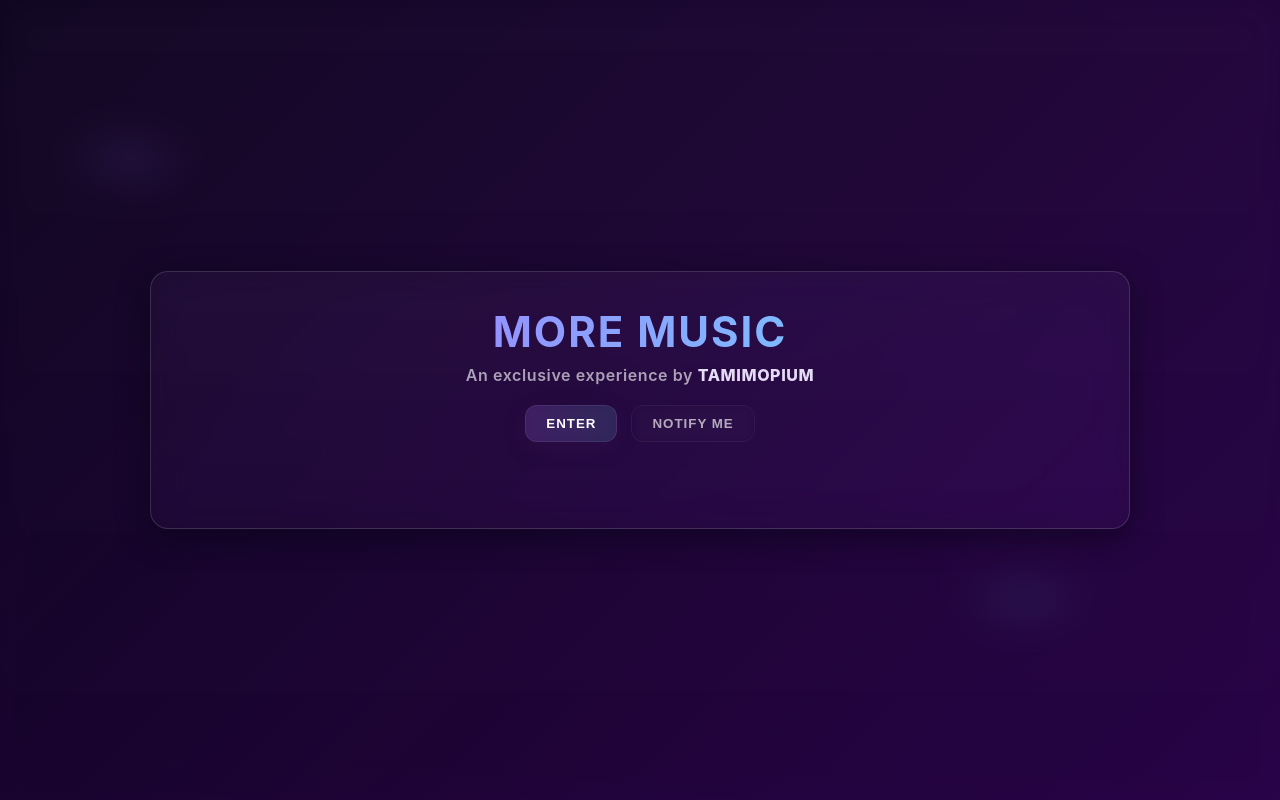
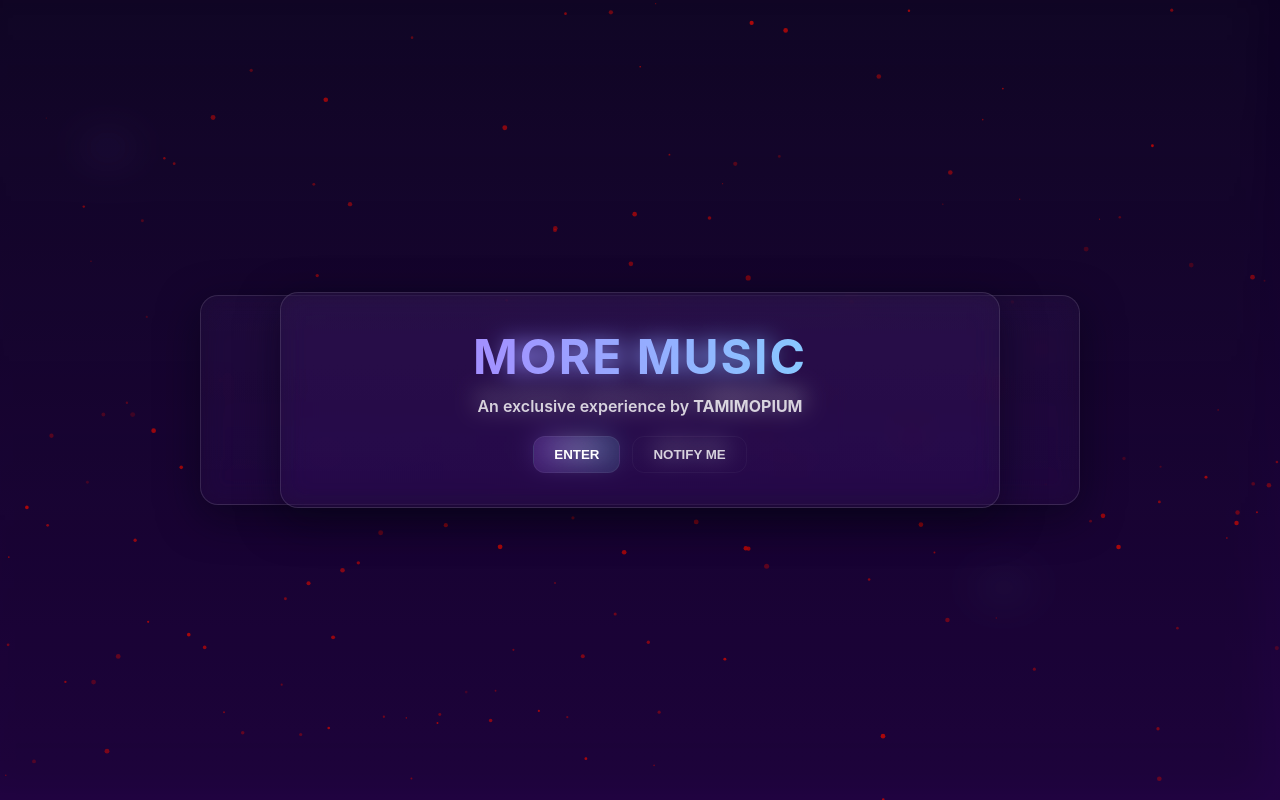
Before and after one commit to tamim0pium/moremusic, a plain HTML site: page index.html in a window 1280 px wide. Drawn offline with Linux system fonts and the light colour scheme.

Commit message:
Add files via upload

```diff
--- a/index.html
+++ b/index.html
@@ -1,43 +1,67 @@
-<meta name='viewport' content='width=device-width, initial-scale=1'/><!doctype html>
+<!doctype html>
 <html lang="en">
 <head>
   <meta charset="utf-8" />
   <meta name="viewport" content="width=device-width,initial-scale=1" />
-  <title>MORE MUSIC -- The Future Experience</title>
+  <title>MORE MUSIC — The iOS26 Experience</title>
   <link rel="stylesheet" href="style.css" />
 </head>
 <body>
-  <!-- Dynamic gradient + glare layers -->
-  <div id="canvas-layer" aria-hidden="true"></div>
+  <!-- Purple glass dynamic background -->
+  <div id="bg-layer" aria-hidden="true"></div>
 
-  <main id="stage" role="main" aria-labelledby="brand">
-    <div class="glass card">
-      <div class="brand">
-        <h1 id="brand">MORE MUSIC</h1>
-        <p class="sub">An exclusive experience by <span class="tamim">TAMIMOPIUM</span></p>
-      </div>
-
-      <div class="controls">
+  <!-- Intro overlay -->
+  <div id="intro" class="overlay-intro">
+    <div class="intro-card glass">
+      <h1 class="intro-title">MORE MUSIC</h1>
+      <p class="intro-sub">An exclusive experience by <strong>TAMIMOPIUM</strong></p>
+      <div class="intro-ctas">
         <button id="enterBtn" class="btn primary">ENTER</button>
         <button id="notifyBtn" class="btn ghost">NOTIFY ME</button>
       </div>
+    </div>
+  </div>
 
-      <div id="emailWrap" class="emailWrap hidden glass">
-        <input id="email" type="email" placeholder="your@email.com" />
-        <button id="sendEmail" class="btn small">SUBMIT</button>
+  <!-- Main content (revealed after intro) -->
+  <main id="main" class="hidden">
+    <div class="center-card glass">
+      <h1 id="brand">MORE MUSIC</h1>
+      <p id="byline">An exclusive experience by <strong>TAMIMOPIUM</strong></p>
+      <div id="actions">
+        <button id="enterBtn2" class="btn primary">ENTER</button>
+        <button id="notifyBtn2" class="btn ghost">NOTIFY ME</button>
       </div>
 
-      <div id="status" class="status" aria-live="polite"></div>
+      <div id="message" class="message hidden">THE CURE IS COMING</div>
     </div>
   </main>
 
-  <!-- Loader overlay -->
-  <div id="loaderOverlay" class="overlay hidden" aria-hidden="true">
-    <div class="loaderGlass glass">
-      <div class="loaderRing" aria-hidden="true"></div>
-      <div class="loaderText">LOADING</div>
+  <!-- Notify modal -->
+  <div id="notifyModal" class="modal hidden" role="dialog" aria-modal="true">
+    <div class="modal-card glass">
+      <h3>Get notified</h3>
+      <p class="muted">Drop your email — we'll let you know when the release drops.</p>
+      <div class="row">
+        <input id="emailInput" type="email" placeholder="you@inbox.com" />
+        <button id="submitEmail" class="btn primary small">SUBMIT</button>
+      </div>
+      <button id="closeModal" class="btn link">Cancel</button>
+      <p id="notifyStatus" class="muted small"></p>
     </div>
   </div>
+
+  <!-- Loader overlay (glass) -->
+  <div id="loader" class="overlay hidden" aria-hidden="true">
+    <div class="loader-glass glass">
+      <div class="ring" aria-hidden="true"></div>
+      <div class="load-text">LOADING</div>
+    </div>
+  </div>
+
+  <!-- Background audio (looping hum) -->
+  <audio id="bg-audio" loop>
+    <source src="https://cdn.pixabay.com/download/audio/2023/03/29/audio_0fc8bfe3b1.mp3?filename=dark-ambient-hum-110787.mp3" type="audio/mpeg">
+  </audio>
 
   <script src="script.js"></script>
 </body>
--- a/script.js
+++ b/script.js
@@ -1,103 +1,131 @@
-// iOS26 purple glass experience — interactions + parallax lighting
+// iOS26 purple glass landing — with blood-red chaotic particles
+// Elements
+const intro = document.getElementById('intro');
+const main = document.getElementById('main');
+const enterBtn = document.getElementById('enterBtn');
+const enterBtn2 = document.getElementById('enterBtn2');
+const notifyBtn = document.getElementById('notifyBtn');
+const notifyBtn2 = document.getElementById('notifyBtn2');
+const notifyModal = document.getElementById('notifyModal');
+const closeModal = document.getElementById('closeModal');
+const submitEmail = document.getElementById('submitEmail');
+const emailInput = document.getElementById('emailInput');
+const loader = document.getElementById('loader');
+const message = document.getElementById('message');
+const statusEl = document.getElementById('notifyStatus');
+const bgLayer = document.getElementById('bg-layer');
+const audio = document.getElementById('bg-audio');
 
-/* helper DOM */
-const canvasLayer = document.getElementById('canvas-layer');
-const brand = document.getElementById('brand');
-const enterBtn = document.getElementById('enterBtn');
-const notifyBtn = document.getElementById('notifyBtn');
-const emailWrap = document.getElementById('emailWrap');
-const sendEmail = document.getElementById('sendEmail');
-const emailInput = document.getElementById('email');
-const status = document.getElementById('status');
-const loaderOverlay = document.getElementById('loaderOverlay');
+// Particles canvas (blood-red chaotic)
+const pCanvas = document.createElement('canvas');
+pCanvas.id = 'particle-canvas';
+document.body.appendChild(pCanvas);
+const pCtx = pCanvas.getContext('2d');
+let W, H, particles = [];
 
-/* Parallax light follow (mouse / touch) */
-let pointer = { x: 0.5, y: 0.5 };
-function setLight(x, y){
-  // transform pointer 0..1 into small translate for canvas layer
+function resize() {
+  W = pCanvas.width = window.innerWidth;
+  H = pCanvas.height = window.innerHeight;
+  initParticles();
+}
+window.addEventListener('resize', resize);
+
+function initParticles() {
+  particles = [];
+  const count = Math.floor((W * H) / 6000); // dense
+  for (let i = 0; i < count; i++) {
+    particles.push({
+      x: Math.random() * W,
+      y: Math.random() * H,
+      r: Math.random() * 2 + 0.6,
+      vx: (Math.random() - 0.5) * 3.2, // faster chaotic
+      vy: (Math.random() - 0.5) * 3.2,
+      alpha: 0.25 + Math.random() * 0.7
+    });
+  }
+}
+
+function animateParticles() {
+  pCtx.clearRect(0, 0, W, H);
+  // subtle translucent overlay to create motion trails
+  pCtx.fillStyle = 'rgba(6,2,12,0.12)';
+  pCtx.fillRect(0, 0, W, H);
+
+  for (let p of particles) {
+    p.x += p.vx; p.y += p.vy;
+    if (p.x < -10) p.x = W + 10;
+    if (p.x > W + 10) p.x = -10;
+    if (p.y < -10) p.y = H + 10;
+    if (p.y > H + 10) p.y = -10;
+
+    pCtx.beginPath();
+    pCtx.fillStyle = `rgba(180,8,8,${p.alpha})`; // blood-red tint
+    pCtx.arc(p.x, p.y, p.r, 0, Math.PI * 2);
+    pCtx.fill();
+  }
+  requestAnimationFrame(animateParticles);
+}
+
+// Parallax light effect based on pointer
+function setLight(x, y) {
   const tx = (x - 0.5) * 40;
   const ty = (y - 0.5) * 24;
-  canvasLayer.style.transform = `translate(${tx}px, ${ty}px)`;
-  // subtle brand tilt
-  brand.style.transform = `translate3d(${tx*0.08}px, ${ty*0.08}px, 0)`;
+  bgLayer.style.transform = `translate(${tx}px, ${ty}px)`;
 }
-window.addEventListener('pointermove', (e)=>{
-  const x = e.clientX / window.innerWidth;
-  const y = e.clientY / window.innerHeight;
-  pointer.x = x; pointer.y = y;
-  setLight(x, y);
+window.addEventListener('pointermove', (e) => {
+  setLight(e.clientX / window.innerWidth, e.clientY / window.innerHeight);
 });
-window.addEventListener('touchmove', (e)=>{
-  if(!e.touches || e.touches.length===0) return;
-  const t = e.touches[0];
-  const x = t.clientX / window.innerWidth;
-  const y = t.clientY / window.innerHeight;
-  setLight(x, y);
+window.addEventListener('touchmove', (e) => {
+  if (!e.touches || e.touches.length === 0) return;
+  setLight(e.touches[0].clientX / window.innerWidth, e.touches[0].clientY / window.innerHeight);
 });
 
-/* ENTER flow: show loader 2s then message */
-enterBtn.addEventListener('click', ()=>{
-  status.textContent = '';
-  loaderOverlay.classList.remove('hidden');
-  loaderOverlay.setAttribute('aria-hidden', 'false');
+// Intro flow: when ENTER clicked, show loader 2s then reveal main and message
+function showLoaderThenMessage() {
+  loader.classList.remove('hidden');
+  setTimeout(() => {
+    loader.classList.add('hidden');
+    intro.classList.add('hidden');
+    main.classList.remove('hidden');
+    message.classList.remove('hidden');
+    message.animate([{opacity:0},{opacity:1}], {duration:420, fill:'forwards'});
+  }, 2000);
+}
 
-  setTimeout(()=>{
-    loaderOverlay.classList.add('hidden');
-    loaderOverlay.setAttribute('aria-hidden', 'true');
-    status.textContent = 'THE CURE IS COMING';
-    // subtle pulse on status
-    status.animate([{opacity:0},{opacity:1}], {duration:420, fill:'forwards'});
-  }, 2000);
+enterBtn?.addEventListener('click', ()=>{ playAudio(); showLoaderThenMessage(); });
+enterBtn2?.addEventListener('click', ()=>{ playAudio(); showLoaderThenMessage(); });
+
+// Notify modal
+function openNotify(){ notifyModal.classList.remove('hidden'); statusEl.textContent = ''; emailInput.value = ''; emailInput.focus(); }
+function closeNotify(){ notifyModal.classList.add('hidden'); }
+notifyBtn?.addEventListener('click', openNotify);
+notifyBtn2?.addEventListener('click', openNotify);
+closeModal?.addEventListener('click', closeNotify);
+
+submitEmail?.addEventListener('click', ()=>{
+  const val = (emailInput.value||'').trim();
+  if(!val || !val.includes('@')){ statusEl.textContent = 'Enter valid email'; return; }
+  const arr = JSON.parse(localStorage.getItem('mm_emails')||'[]');
+  arr.push({email:val, t:(new Date()).toISOString()});
+  localStorage.setItem('mm_emails', JSON.stringify(arr));
+  statusEl.textContent = 'Thanks — you are on the list';
+  setTimeout(()=> closeNotify(), 900);
 });
 
-/* NOTIFY flow: reveal email input with glass */
-notifyBtn.addEventListener('click', () => {
-  const isShown = !emailWrap.classList.contains('hidden');
-  if(isShown){
-    // hide
-    emailWrap.classList.add('hidden');
-    emailWrap.style.display = 'none';
-  } else {
-    // show elegantly
-    emailWrap.classList.remove('hidden');
-    emailWrap.style.display = 'flex';
-    emailInput.focus();
-  }
+// Audio autoplay with fallback to first interaction
+function playAudio(){
+  audio.volume = 0;
+  audio.play().then(()=>{
+    let vol = 0;
+    const f = setInterval(()=>{ vol += 0.02; if(vol>=0.35){ vol=0.35; clearInterval(f);} audio.volume = vol; }, 100);
+  }).catch(()=>{
+    document.body.addEventListener('click', ()=>{ audio.play(); }, {once:true});
+  });
+}
+
+// start everything
+window.addEventListener('load', ()=>{
+  resize();
+  animateParticles();
+  // keep intro visible on load; main hidden until user enters
 });
-
-/* SUBMIT: store in localStorage (demo) and toast */
-document.getElementById('sendEmail')?.addEventListener('click', ()=>{
-  const val = (emailInput.value || '').trim();
-  if(!val || !val.includes('@')){
-    status.textContent = 'Enter a valid email';
-    return;
-  }
-  const list = JSON.parse(localStorage.getItem('mm_list') || '[]');
-  list.push({email: val, t: new Date().toISOString()});
-  localStorage.setItem('mm_list', JSON.stringify(list));
-  status.textContent = 'You are on the list — thanks!';
-  emailInput.value = '';
-  // hide input after success
-  setTimeout(()=> {
-    emailWrap.classList.add('hidden');
-    emailWrap.style.display = 'none';
-  }, 900);
-});
-
-/* small UX: close email input on Escape */
-window.addEventListener('keydown', (e)=>{
-  if(e.key === 'Escape'){
-    emailWrap.classList.add('hidden');
-    emailWrap.style.display = 'none';
-  }
-});
-
-/* init positions / small entrance */
-window.addEventListener('load', ()=>{
-  // start centered light slightly offset
-  setLight(0.52, 0.46);
-
-  // ensure emailWrap hidden by default (CSS safe)
-  emailWrap.classList.add('hidden');
-  emailWrap.style.display = 'none';
-});
--- a/style.css
+++ b/style.css
@@ -1,131 +1,89 @@
-/* iOS-26 Purple Glass — Luxury */
+/* iOS26 Purple Glass + blood-red particle aesthetic */
 :root{
-  --bg-a: #0f0520; /* deep */
-  --bg-b: #2b044b; /* purple */
-  --accent-1: #a86bff;
-  --accent-2: #6ae1ff;
+  --bg-1: #0f0326;
+  --bg-2: #26044b;
   --glass-tint: rgba(255,255,255,0.06);
-  --glass-border: rgba(255,255,255,0.14);
+  --glass-border: rgba(255,255,255,0.12);
+  --accent-a: #b074ff;
+  --accent-b: #7be3ff;
+  --white: #ffffff;
+  --muted: rgba(255,255,255,0.8);
   --card-radius: 18px;
-  --soft: 12px;
-  --glass-strong: rgba(255,255,255,0.12);
-  --muted: rgba(255,255,255,0.65);
-  --shadow: 0 8px 30px rgba(6,3,20,0.55);
+  --shadow: 0 12px 40px rgba(6,3,20,0.55);
 }
 
 /* reset */
 *{box-sizing:border-box}
-html,body{height:100%;margin:0;font-family: -apple-system, BlinkMacSystemFont, "SF Pro Text", "Helvetica Neue", Inter, Roboto, Arial; -webkit-font-smoothing:antialiased;}
-body{
-  background: linear-gradient(135deg,var(--bg-a), var(--bg-b));
-  color:#fff;
-  overflow:hidden;
-}
+html,body{height:100%;margin:0;font-family:-apple-system, BlinkMacSystemFont, "SF Pro Text", "Helvetica Neue", Inter, Roboto, Arial; -webkit-font-smoothing:antialiased;background:linear-gradient(180deg,var(--bg-1),var(--bg-2)); color:var(--white); overflow:hidden;}
 
-/* canvas-layer = animated gradient + subtle glare */
-#canvas-layer{
-  position:fixed;inset:0;z-index:0;
+/* background layer */
+#bg-layer{
+  position:fixed; inset:0; z-index:0;
   background:
-    radial-gradient(800px 400px at 10% 20%, rgba(168,107,255,0.12), transparent 8%),
-    radial-gradient(700px 350px at 80% 75%, rgba(106,225,255,0.08), transparent 10%),
-    linear-gradient(180deg, rgba(255,255,255,0.02), rgba(0,0,0,0.06));
-  filter: blur(18px) saturate(110%);
-  transition: transform 0.12s linear;
+    radial-gradient(600px 300px at 10% 20%, rgba(183,116,255,0.12), transparent 6%),
+    radial-gradient(600px 320px at 80% 75%, rgba(123,227,255,0.08), transparent 6%),
+    linear-gradient(180deg, rgba(255,255,255,0.02), rgba(0,0,0,0.12));
+  filter:blur(18px) saturate(120%);
+  transition:transform .12s linear;
   pointer-events:none;
 }
 
-/* Stage / layout */
-#stage{position:relative;z-index:2;display:flex;align-items:center;justify-content:center;min-height:100vh;padding:40px;}
-.card{
-  width:min(980px,94%);
-  max-width:980px;
-  padding:34px;
+/* glass base */
+.glass{
+  background: linear-gradient(180deg, rgba(255,255,255,0.03), rgba(255,255,255,0.02));
   border-radius:var(--card-radius);
-  background: linear-gradient(180deg, rgba(255,255,255,0.03), rgba(255,255,255,0.02));
   border:1px solid var(--glass-border);
-  box-shadow: var(--shadow);
-  backdrop-filter: blur(14px) saturate(120%);
+  box-shadow:var(--shadow);
+  backdrop-filter: blur(12px) saturate(120%);
 }
 
-/* content */
-.brand{text-align:center;margin-bottom:18px}
-#brand{
-  font-weight:700;
-  font-size:42px;
-  letter-spacing:2px;
-  margin:0;
-  background: linear-gradient(90deg,var(--accent-1), var(--accent-2));
-  -webkit-background-clip:text; background-clip:text; -webkit-text-fill-color:transparent;
-  transform: translateZ(0);
-  transition: transform .35s cubic-bezier(.2,.9,.3,1), filter .35s;
-}
-.sub{
-  margin:8px 0 0 0;
-  color:var(--muted);
-  font-weight:600;
-  opacity:0.95;
-  letter-spacing:0.6px;
-}
-.tamim{color: #f0e7ff; font-weight:800}
+/* Intro overlay */
+.overlay-intro{position:fixed;inset:0;display:flex;align-items:center;justify-content:center;z-index:6}
+.intro-card{padding:34px 36px; text-align:center; max-width:720px; width:92%}
+.intro-title{font-size:48px;margin:0;background:linear-gradient(90deg,var(--accent-a),var(--accent-b)); -webkit-background-clip:text;background-clip:text;-webkit-text-fill-color:transparent;letter-spacing:2px}
+.intro-sub{margin-top:10px;color:var(--muted);font-weight:600}
 
-/* controls */
-.controls{display:flex;gap:14px;justify-content:center;align-items:center;margin-top:20px;flex-wrap:wrap}
-.btn{
-  padding:10px 20px;border-radius:12px;border:1px solid transparent;font-weight:700;cursor:pointer;
-  transition: transform .18s ease, box-shadow .18s ease, background .18s;
-  letter-spacing:1px;
-  backdrop-filter: blur(6px);
-}
+/* Buttons */
+.intro-ctas{margin-top:20px;display:flex;gap:12px;justify-content:center;flex-wrap:wrap}
+.btn{padding:10px 20px;border-radius:12px;border:1px solid transparent;font-weight:700;cursor:pointer;transition:transform .18s ease, box-shadow .18s}
 .btn:active{transform:translateY(1px)}
-.btn.primary{
-  background: linear-gradient(90deg, rgba(168,107,255,0.18), rgba(106,225,255,0.12));
-  color: #fcfbff;
-  border: 1px solid rgba(255,255,255,0.08);
-  box-shadow: 0 6px 20px rgba(60,20,80,0.28);
-}
-.btn.ghost{
-  background:transparent;color:var(--muted);border:1px solid rgba(255,255,255,0.06);
-}
+.btn.primary{background:linear-gradient(90deg, rgba(176,116,255,0.16), rgba(123,227,255,0.12)); color:var(--white); border:1px solid rgba(255,255,255,0.06)}
+.btn.ghost{background:transparent;color:var(--muted);border:1px solid rgba(255,255,255,0.04)}
 
-/* email wrap = floating glass */
-.emailWrap{
-  margin:18px auto 0 auto;
-  display:flex;gap:10px;align-items:center;justify-content:center;
-  padding:10px;border-radius:12px;border:1px solid rgba(255,255,255,0.06);
-  background: linear-gradient(180deg, rgba(255,255,255,0.02), rgba(255,255,255,0.015));
-  width:clamp(260px,44%,360px);
-}
-.emailWrap input{
-  flex:1;padding:10px 12px;border-radius:10px;border:1px solid rgba(255,255,255,0.04);
-  background:transparent;color:#fff;outline:none;font-weight:600;
-}
-.small{padding:8px 12px;font-size:0.92rem;border-radius:8px}
+/* Main content */
+.hidden{display:none}
+main#main{position:relative;z-index:2;min-height:100vh;display:flex;align-items:center;justify-content:center;padding:40px}
+.center-card{width:min(880px,92%);padding:36px;text-align:center}
+#brand{font-size:40px;margin:0;background:linear-gradient(90deg,var(--accent-a),var(--accent-b)); -webkit-background-clip:text;background-clip:text;-webkit-text-fill-color:transparent;letter-spacing:1px}
+#byline{margin-top:8px;color:var(--muted);font-weight:600}
 
-/* status */
-.status{min-height:40px;margin-top:12px;text-align:center;color:var(--muted);font-weight:600}
+/* Actions */
+#actions{margin-top:22px;display:flex;gap:12px;justify-content:center;flex-wrap:wrap}
+.message{margin-top:20px;font-weight:800;letter-spacing:1px;color:var(--accent-a)}
 
-/* loader overlay */
-.overlay{position:fixed;inset:0;display:flex;align-items:center;justify-content:center;z-index:6}
+/* Modal (notify) */
+.modal{position:fixed;inset:0;display:flex;align-items:center;justify-content:center;z-index:8}
+.modal.hidden{display:none}
+.modal-card{width:min(520px,92%);padding:20px;border-radius:14px;text-align:center}
+.row{display:flex;gap:10px;align-items:center;justify-content:center;margin-top:12px}
+input[type="email"]{padding:10px 12px;border-radius:10px;border:1px solid rgba(255,255,255,0.06);background:transparent;color:var(--white);outline:none;min-width:0;flex:1}
+.small{padding:8px 12px;font-size:.95rem}
+
+/* Loader overlay */
+.overlay{position:fixed;inset:0;display:flex;align-items:center;justify-content:center;z-index:9}
 .overlay.hidden{display:none}
-.loaderGlass{
-  width:220px;padding:22px;border-radius:14px;
-  background: linear-gradient(180deg, rgba(255,255,255,0.03), rgba(255,255,255,0.02));
-  border:1px solid rgba(255,255,255,0.06);
-  text-align:center;backdrop-filter: blur(10px);
-}
-.loaderRing{
-  width:64px;height:64px;border-radius:50%;margin:0 auto 12px auto;
-  border:6px solid rgba(255,255,255,0.06); border-top-color: rgba(168,107,255,0.95);
-  animation:spin 0.95s linear infinite;
-  box-shadow:0 6px 20px rgba(80,30,120,0.12);
-}
-.loaderText{font-weight:800;letter-spacing:1px;color:var(--muted)}
+.loader-glass{padding:20px;width:220px;text-align:center;border-radius:14px}
+.ring{width:64px;height:64px;border-radius:50%;margin:0 auto 12px auto;border:6px solid rgba(255,255,255,0.06);border-top-color:var(--accent-a);animation:spin .95s linear infinite;box-shadow:0 6px 20px rgba(80,30,120,0.12)}
+.load-text{font-weight:800;letter-spacing:1px;color:var(--muted)}
 
-/* small responsiveness */
+/* particles canvas will sit above bg-layer but behind content */
+#particle-canvas{position:fixed;inset:0;z-index:1;pointer-events:none}
+
+/* responsive */
 @media (max-width:720px){
+  .intro-title{font-size:34px}
   #brand{font-size:28px}
-  .card{padding:22px}
-  .emailWrap{width:90%}
+  .intro-card{padding:24px}
 }
 
 /* spin */
```
